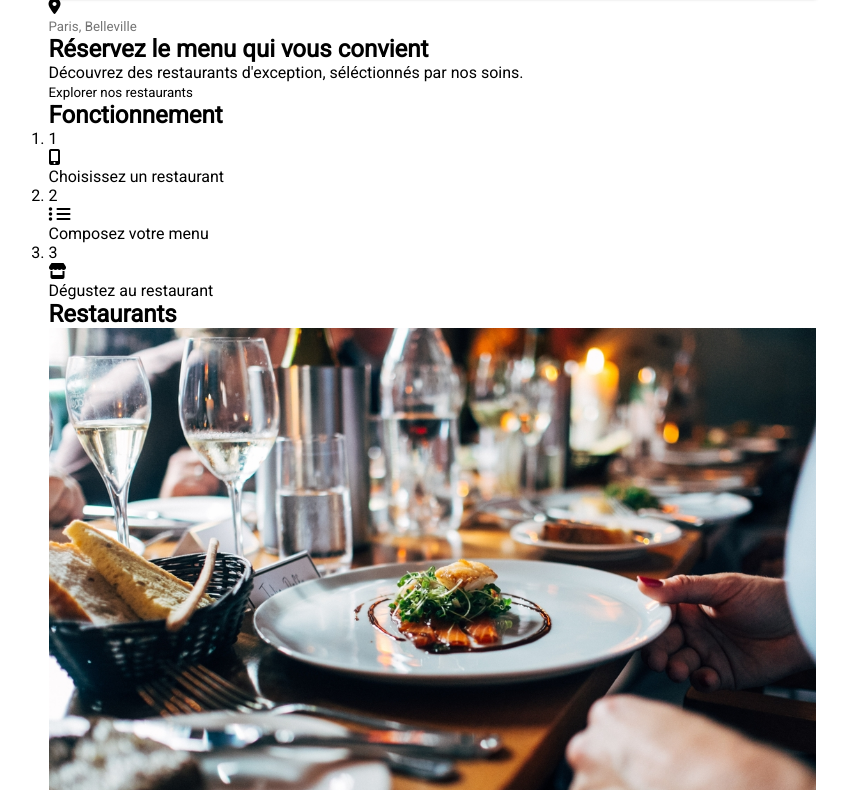
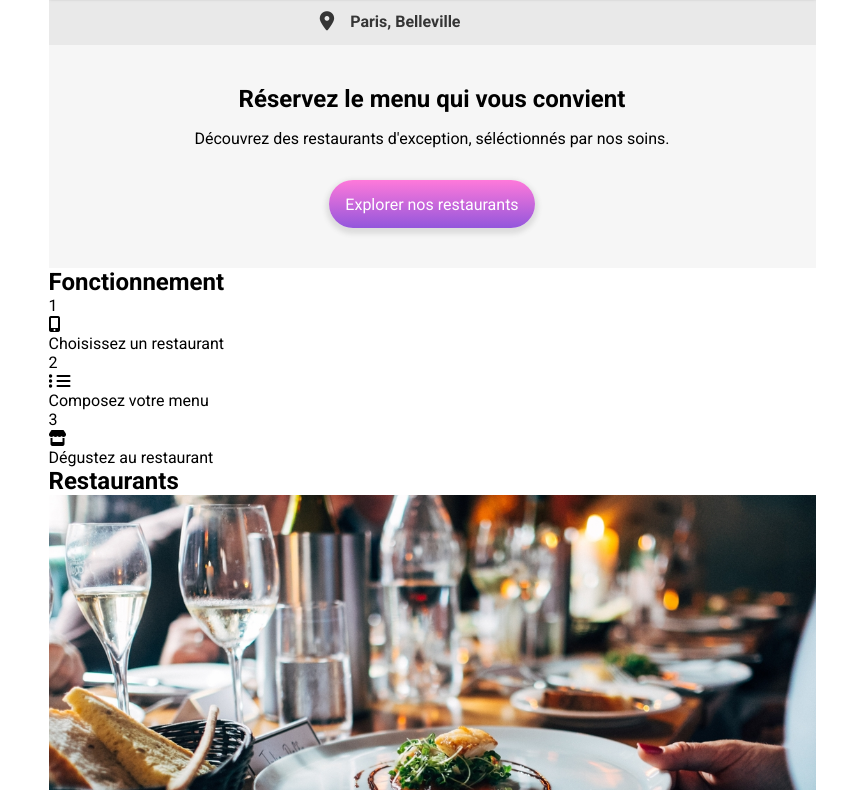
Before and after one commit to bmelicque/BastienMelicque_3_14082021, a website: page index.html in a window 1280 px wide. Shown: the part 67-857 px from the top of the page, without its empty margins (208-1058 px from the left). Drawn offline with Linux system fonts and the light colour scheme; a web font is replaced by a local one.

Commit message:
Formulaire (CSS)

```diff
--- a/index.html
+++ b/index.html
@@ -6,7 +6,7 @@
     <meta name="viewport" content="width=device-width, initial-scale=1.0">
     <link rel="preconnect" href="https://fonts.googleapis.com">
     <link rel="preconnect" href="https://fonts.gstatic.com" crossorigin>
-    <link href="https://fonts.googleapis.com/css2?family=Roboto&family=Shrikhand&display=swap" rel="stylesheet">
+    <link href="https://fonts.googleapis.com/css2?family=Roboto:wght@400;700&family=Shrikhand&display=swap" rel="stylesheet">
     <link rel="stylesheet" href="css/style.css">
     <script src="https://kit.fontawesome.com/bdc3cb79cd.js" crossorigin="anonymous"></script>
     <title>Document</title>
@@ -21,11 +21,13 @@
                 <div class="form__location-icon">
                     <i class="fas fa-map-marker-alt"></i>
                 </div>
-                <input type="text" placeholder="Paris, Belleville" class="form__input">
+                <input type="text" placeholder="Cherchez autour de vous" value="Paris, Belleville" class="form__input">
             </div>
-            <h2 class="form__title">Réservez le menu qui vous convient</h2>
-            <p class="form__description">Découvrez des restaurants d'exception, séléctionnés par nos soins.</p>
-            <button type="submit" class="form__submit">Explorer nos restaurants</button>
+            <div class="form__content">
+                <h2 class="form__title">Réservez le menu qui vous convient</h2>
+                <p class="form__description">Découvrez des restaurants d'exception, séléctionnés par nos soins.</p>
+                <button type="submit" class="form__submit">Explorer nos restaurants</button>
+            </div>
         </form>
         <section class="section">
             <h2 class="section__title">Fonctionnement</h2>
--- a/sass/base/_base.scss
+++ b/sass/base/_base.scss
@@ -3,16 +3,19 @@
     margin: 0;
     background: none;
     border: none;
+    outline: none;
 }
 
 html {
-    scrollbar-gutter: always both;
+    overflow: auto;
 }
 
 body {
+    @include flex-col;
     width: 100%;
     max-width: 767px;
     margin: auto;
+    overflow-x: hidden;
 }
 
 // Pour que le site reste lisible en attendant de travailler sur les cartes
--- /dev/null
+++ b/sass/layouts/_form.scss
@@ -0,0 +1,44 @@
+.form {
+    background: $color-bg;
+    display: flex;
+    flex-direction: column;
+    align-items: center;
+    z-index: -1;
+    &__searchbar {
+        @include flex-row;
+        justify-content: center;
+        align-items: center;
+        gap: 1rem;
+        height: 3rem;
+        width: 100%;
+        background-color: darken($color-bg, 5%);
+        font-size: 1.2rem;
+        color: $color-dark;
+    }
+    &__input {
+        font-size: 1rem;
+        color: $color-dark;
+        font-weight: bold;
+    }
+    &__content {
+        padding: 2.5rem 2rem;
+        @include flex-col;
+        align-items: center;
+        gap: 1rem;
+    }
+    &__title {
+        font-weight: bold;
+    }
+    &__submit {
+        margin-top: 1rem;
+        height: 3rem;
+        border-radius: 1.5rem;
+        background: $gradient;
+        padding: 0 1rem;
+        font-size: 1rem;
+        color: white;
+        box-shadow: 0 3px 5px 3px darken($color-bg, 10%);
+        cursor: pointer;
+        transition: .2s;
+    }
+}
--- a/sass/layouts/_header.scss
+++ b/sass/layouts/_header.scss
@@ -3,6 +3,7 @@
     flex-direction: row;
     justify-content: center;
     align-items: center;
+    z-index: 1;
     height: 4rem;
     box-shadow: 0 0 4px black;
     &__logo {
--- a/sass/main.scss
+++ b/sass/main.scss
@@ -5,3 +5,4 @@
 @import "base/typography";
 
 @import "layouts/header";
+@import "layouts/form";
--- a/sass/utils/_mixins.scss
+++ b/sass/utils/_mixins.scss
@@ -1,3 +1,13 @@
 @mixin font-title {
     font-family: 'Shrikhand', cursive;
 }
+
+@mixin flex-row {
+    display: flex;
+    flex-direction: row;
+}
+
+@mixin flex-col {
+    display: flex;
+    flex-direction: column;
+}
--- a/sass/utils/_variables.scss
+++ b/sass/utils/_variables.scss
@@ -2,3 +2,6 @@ $color-primary: #9356DC;
 $color-secondary: #FF79DA;
 $color-tertiary: #99E2D0;
 $color-bg: #F6F6F6;
+$color-dark: #353535;
+
+$gradient: linear-gradient($color-secondary, $color-primary);
```
Also changed, not shown: css/style.css, 1 other file.
